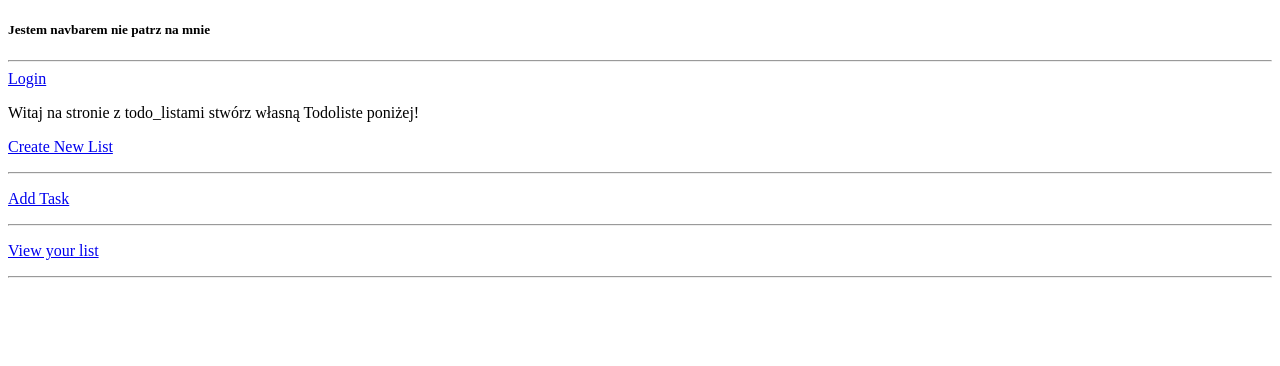
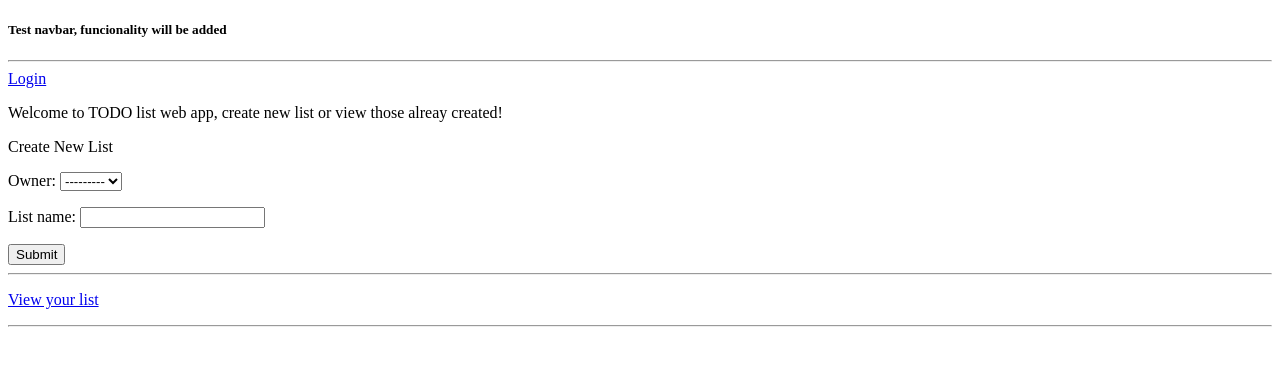
Before and after one commit to MrKubul/todo-list-django, a Django app: page / in a window 1280 px wide. Shown: the top 366 px of the page. Run offline with Django 4.2, Linux system fonts and the light colour scheme; data comes from the database, SQL or seed files in the repository.

Commit message:
api boilerplate and add owner field to models

```diff
--- /dev/null
+++ b/board/api/views.py
@@ -0,0 +1,6 @@
+from django.http import JsonResponse
+
+def getRoutes(request):
+    routes = [
+    ]
+    return JsonResponse()
--- a/board/models.py
+++ b/board/models.py
@@ -11,6 +11,7 @@ class ToDoList(models.Model):
 
 class Task(models.Model):
     list = models.ForeignKey(ToDoList, on_delete=models.CASCADE)
+    owner = models.ForeignKey(User, on_delete=models.CASCADE)
     name = models.CharField(max_length=200)
     description = models.TextField(null=True, blank=True)
     created = models.DateTimeField(auto_now=True)
--- a/board/urls.py
+++ b/board/urls.py
@@ -7,7 +7,6 @@ urlpatterns = [
     path('register/', views.register_user, name="register"),
     path('', views.home, name="home"),
     path('list-view/', views.list_view, name = "list-view"),
-    path('create-list/', views.create_list, name = "create-list"),
     path('update-list/<str:pk>', views.update_list, name = "update-list"),
     path('add-task/', views.add_task, name = "add-task"),
     path('update-task/<str:pk>', views.update_task, name = "update-task"),
--- a/board/views.py
+++ b/board/views.py
@@ -51,20 +51,6 @@ def register_user(request):
     return render(request, 'login_and_registration.html', context)
 
 def home(request):
-    return render(request, 'home.html')
-
-def list_view(request):
-    users = User.objects.all()
-    tasks = Task.objects.all()
-    todo_lists = ToDoList.objects.all()
-    context = {
-        "users": users,
-        "tasks": tasks,
-        "todo_lists": todo_lists
-    }
-    return render(request, 'list_view.html', context)
-
-def create_list(request):
     if request.method == 'POST':
         form = ListForm(request.POST)
         if form.is_valid():
@@ -74,7 +60,16 @@ def create_list(request):
 
     form = ListForm()
     context = {"form": form}
-    return render(request, 'create_list_form.html', context)
+    return render(request, 'home.html', context)
+
+def list_view(request):
+    tasks = Task.objects.filter(owner = request.user)
+    todo_lists = ToDoList.objects.filter(owner = request.user)
+    context = {
+        "tasks": tasks,
+        "todo_lists": todo_lists
+    }
+    return render(request, 'list_view.html', context)
 
 def update_list(request, pk):
     listToUpdate = ToDoList.objects.get(id=pk)
--- a/templates/home.html
+++ b/templates/home.html
@@ -2,16 +2,20 @@
 
 {% block content %}
 
-<p>Witaj na stronie z todo_listami stwórz własną Todoliste poniżej!</p>
+<p>Welcome to TODO list web app, create new list or view those alreay created!</p>
 
-<a href="{% url 'create-list' %}">
-    <p>Create New List </p>
-    <hr>
-    <a href="{% url 'add-task' %}">
-    <p>Add Task</p>
-    <hr>
-    <a href="{% url 'list-view' %}">
-    <p>View your list</p>
-    <hr>
+<p>Create New List </p>
+<div>
+    <form method="POST" action="">
+        {% csrf_token %}
+        {{form.as_p}}
+        <input type="submit" value="Submit" />
+    </form>
+</div>
+
+<hr>
+<a href="{% url 'list-view' %}">
+<p>View your list</p>
+<hr>
 
 {% endblock content %}
--- a/templates/navbar.html
+++ b/templates/navbar.html
@@ -1,4 +1,4 @@
-<h5>Jestem navbarem nie patrz na mnie</h5>
+<h5>Test navbar, funcionality will be added</h5>
 <hr>
 {% if request.user.is_authenticated %}
     <a href="{% url 'logout' %}">Logout</a>
--- a/todo_list_django/settings.py
+++ b/todo_list_django/settings.py
@@ -24,7 +24,7 @@ BASE_DIR = Path(__file__).resolve().parent.parent
 SECRET_KEY = 'django-insecure-i*+n%%m#r-w1u$!ip6vfwzedddz@mmwm5z=b$l&7b6xl^r-&%u'
 
 # SECURITY WARNING: don't run with debug turned on in production!
-DEBUG = False
+DEBUG = True
 
 ALLOWED_HOSTS = ['127.0.0.1','my-to-do-list-in-django.herokuapp.com']
 
```
Also changed, not shown: templates/list_view.html (+18 -4 lines), board/api/__init__.py (added), board/api/serializers.py (added), board/api/urls.py (added), templates/css/styles.css (added), templates/js/script.js (added).
